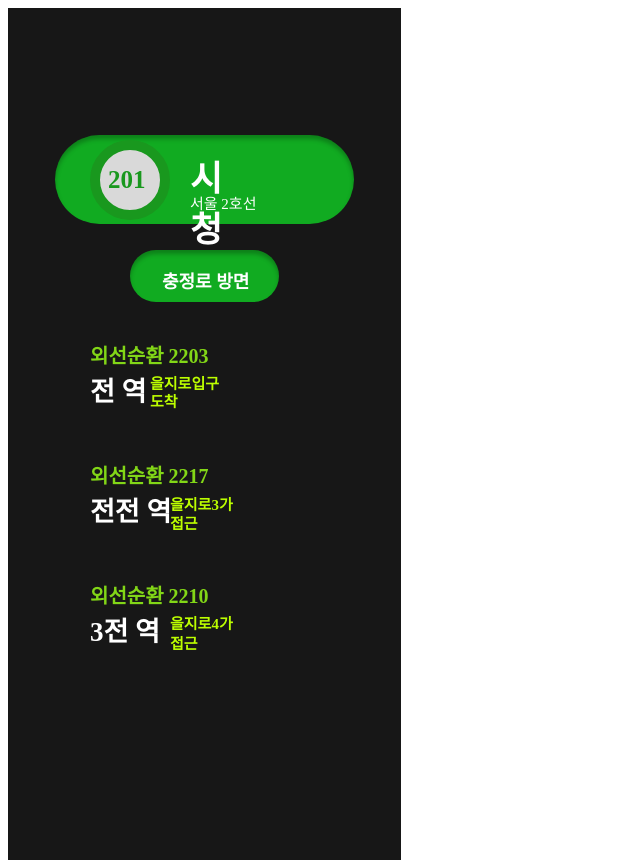
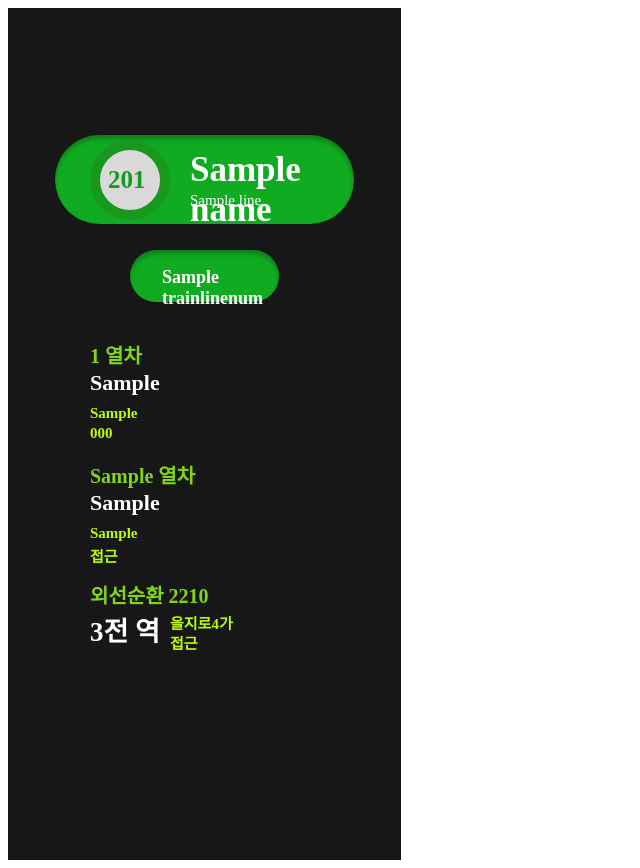
Before and after one commit to SeongbinSon/FlowRail-V1, a Flask app: template FlowRail/templates/service_templates/subway-DI.html in a window 1280 px wide. Shown: the whole page, without its empty margins (0-640 px from the left). Run offline with Flask 3, Linux system fonts and the light colour scheme; the template is opened without the code that fills it: most values are stand-ins (such as "Sample title", 1, 10 or a date in 2020).

Commit message:
기능구현 중 jinja2 활용

```diff
--- a/FlowRail/app.py
+++ b/FlowRail/app.py
@@ -2,6 +2,10 @@ from flask import Flask, render_template, request
 import requests
 app = Flask(__name__)
 
+line_number = {
+    "1077" : "신분당선",
+    "1002" : "2호선"
+}
 # /* ------------------------------------------------------------------------------------------------ */
 
 @app.route('/')
@@ -97,7 +101,7 @@ def getForm():
 
 
 
-    return render_template('form.html', time=arrivaltime, firstMsg=RTSA_firstMsg, secondMsg=RTSA_secondMsg, SW_INFOLIST = info_list, testord = test_ord , line_check_updn = lineupdn)
+    return render_template('subway-DI.html', time=arrivaltime, firstMsg=RTSA_firstMsg, secondMsg=RTSA_secondMsg, SW_INFOLIST = info_list, testord = test_ord , line_check_updn = lineupdn)
 
 # /* ------------------------------------------------------------------------------------------------ */
 
@@ -114,12 +118,13 @@ def getsubway():
     second_info = "default"
     inner_circle_line_to_up_line = 'default'
     outer_circle_line_to_dn_line = 'default'
+    trainlinenum = 'default'
 
     #이름 및 호선 지정
     name = request.form['stationName']
     line = request.form['line']
     updnline = request.form['updnline']
-    print(name, line, updnline)
+    print(name,  line, updnline)
 # /* ------------------------------------------------------------------------------------------------ */
 
     # [/subway] RTSA Line & UpdnLine Terminal
@@ -139,12 +144,15 @@ def getsubway():
 
    #열차 검색을 위한 RTSA_url_First_search
     RTSA_url_First_search = "http://swopenAPI.seoul.go.kr/api/subway/476a4267646572723737724355686d/json/realtimeStationArrival/0/40/"+name
-
+    RTSA_url_Second_search = "http://swopenAPI.seoul.go.kr/api/subway/476a4267646572723737724355686d/json/realtimeStationArrival/0/40/"+name
+    RTSA_url_Third_search = "http://swopenAPI.seoul.go.kr/api/subway/476a4267646572723737724355686d/json/realtimeStationArrival/2/2/"+name
     # 실시간 역 도착정보 불러오기
     RTSA_get_info = requests.get(RTSA_url_First_search)
+    RTSA_Second_get_info = requests.get(RTSA_url_Second_search)
 
     # 정보 json 변환
     RTSA_get_info = RTSA_get_info.json()
+    RTSA_Second_get_info = RTSA_Second_get_info.json()
 
 
     if updnline == '내선':
@@ -166,7 +174,7 @@ def getsubway():
                     second_info = RTSA_get_info['realtimeArrivalList'][Timelist]['arvlMsg3']
 
 
-            #arvlcode 한글변환 부분
+                            #arvlcode 한글변환 부분
                     if RTSA_get_info['realtimeArrivalList'][Timelist]['arvlCd'] == "0":
                         arvlcode = "진입"
 
@@ -187,6 +195,44 @@ def getsubway():
 
 
                     elif RTSA_get_info['realtimeArrivalList'][Timelist]['arvlCd'] == "99":
+                        arvlcode = "운행중"
+                    break
+
+
+
+
+    for S_Timelist in range(len(RTSA_Second_get_info['realtimeArrivalList'])):
+        if RTSA_Second_get_info['realtimeArrivalList'][S_Timelist]['updnLine'] == updnline or RTSA_Second_get_info['realtimeArrivalList'][S_Timelist]['updnLine'] == inner_circle_line_to_up_line or RTSA_Second_get_info['realtimeArrivalList'][S_Timelist]['updnLine'] == outer_circle_line_to_dn_line:
+
+            if RTSA_Second_get_info['realtimeArrivalList'][S_Timelist]['subwayId'] == line:
+                    second_arrivaltime = RTSA_Second_get_info['realtimeArrivalList'][S_Timelist]['barvlDt']
+                    second_infomation_test = RTSA_Second_get_info['realtimeArrivalList'][S_Timelist]['btrainNo']
+                    second_updnline_checker = RTSA_Second_get_info['realtimeArrivalList'][S_Timelist]['updnLine']
+                    second_first_info = RTSA_Second_get_info['realtimeArrivalList'][S_Timelist]['arvlMsg2']
+                    two_second_info = RTSA_Second_get_info['realtimeArrivalList'][S_Timelist]['arvlMsg3']
+
+
+
+                    if RTSA_Second_get_info['realtimeArrivalList'][S_Timelist]['arvlCd'] == "0":
+                        arvlcode = "진입"
+
+                    elif RTSA_Second_get_info['realtimeArrivalList'][S_Timelist]['arvlCd'] == "1":
+                        arvlcode = "도착"
+
+                    elif RTSA_Second_get_info['realtimeArrivalList'][S_Timelist]['arvlCd'] == "2":
+                        arvlcode = "출발"
+
+                    elif RTSA_Second_get_info['realtimeArrivalList'][S_Timelist]['arvlCd'] == "3":
+                        arvlcode = "전역출발"
+
+                    elif RTSA_Second_get_info['realtimeArrivalList'][S_Timelist]['arvlCd'] == "4":
+                        arvlcode = "전역진입"
+
+                    elif RTSA_Second_get_info['realtimeArrivalList'][S_Timelist]['arvlCd'] == "5":
+                        arvlcode = "전역도착"
+
+
+                    elif RTSA_Second_get_info['realtimeArrivalList'][S_Timelist]['arvlCd'] == "99":
                         arvlcode = "운행중"
                     break
 
@@ -229,7 +275,12 @@ def getsubway():
     print("/* ------------------------------------------------------------------------------------------------ */")
     print("/*                                                                                                  */")
     print("/* ------------------------------------------------------------------------------------------------ */")
-    return render_template('search.html', time = arrivaltime , arrivalcode = arvlcode , train_number = infomation_test , updn_check = updnline_checker , first_info = first_info , second_info = second_info)
+    print(infomation_test) # 열차 번호
+    print(first_info)
+    print(second_info) # 현재 역
+    print(arvlcode) # 도착 코드
+
+    return render_template('./service_templates/subway-DI.html', name = name, line=line_number[line] ,time = arrivaltime , arrivalcode = arvlcode , train_number = infomation_test ,updn_check = updnline_checker , first_info = first_info , second_info = second_info,second_arrivaltime = second_arrivaltime, second_infomation_test = second_infomation_test,second_updnline_checker = second_updnline_checker, second_first_info = second_first_info, two_second_info = two_second_info)
 
 # /* ------------------------------------------------------------------------------------------------ */
 @app.route("/test")
--- a/FlowRail/static/subway-DI.css
+++ b/FlowRail/static/subway-DI.css
@@ -51,7 +51,7 @@
     position: absolute;
     top: 145px;
     left: 180px;
-    width: 62px;
+    width: 180px;
     height: 29px;
     margin: 5px 0 0 10px;
     font-family: Pretendard;
@@ -131,10 +131,10 @@
     position: absolute;
     top: 370px;
     left: 90px;
-    width: 128px;
+    width: 300px;
     height: 29px;
     font-family: Pretendard;
-    font-size: 27px;
+    font-size: 22px;
     font-weight: bold;
     font-stretch: normal;
     font-style: normal;
@@ -146,8 +146,8 @@
 
 .car-now-station{
     position: absolute;
-    top: 372px;
-    left: 150px;
+    top: 405px;
+    left: 90px;
     width: 70px;
     height: 11px;
     font-family: Pretendard;
@@ -163,8 +163,8 @@
 
 .car-now-check{
     position: absolute;
-    top: 390px;
-    left: 150px;
+    top: 425px;
+    left: 90px;
     width: 70px;
     height: 11px;
     font-family: Pretendard;
@@ -199,10 +199,10 @@
     position: absolute;
     top: 490px;
     left: 90px;
-    width: 128px;
+    width: 400px;
     height: 29px;
     font-family: Pretendard;
-    font-size: 27px;
+    font-size: 22px;
     font-weight: bold;
     font-stretch: normal;
     font-style: normal;
@@ -214,8 +214,8 @@
 
 .car-now-station-2{
     position: absolute;
-    top: 493px;
-    left: 170px;
+    top: 525px;
+    left: 90px;
     width: 70px;
     height: 11px;
     font-family: Pretendard;
@@ -231,8 +231,8 @@
 
 .car-now-check-2{
     position: absolute;
-    top: 512px;
-    left: 170px;
+    top: 545px;
+    left: 90px;
     width: 70px;
     height: 11px;
     font-family: Pretendard;
--- a/FlowRail/templates/service_templates/subway-DI.html
+++ b/FlowRail/templates/service_templates/subway-DI.html
@@ -9,17 +9,17 @@
             <div class="station-background"></div>
             <div class="line2-e-201"></div>
             <span class="line2-t-201">201</span>
-            <span class="station-name">시청</span>
-            <span class="station-t-line2">서울 2호선</span>
+            <span class="station-name">{{name}}</span>
+            <span class="station-t-line2">{{line}}</span>
             <div class="in-out-line-background"></div>
-            <span class="in-out-t">충정로 방면</span>
-            <span class="infomation-t-1">외선순환 2203</span>
-            <span class="infomation-station-now">전 역</span>
-            <span class="car-now-station">을지로입구</span>
-            <span class="car-now-check">도착</span>
-            <span class="infomation-t-2">외선순환 2217</span>
-            <span class="infomation-station-now-2">전전 역</span>
-            <span class="car-now-station-2">을지로3가</span>
+            <span class="in-out-t">{{trainlinenum}}</span>
+            <strong class="infomation-t-1">{{train_number}} 열차</strong>
+            <span class="infomation-station-now">{{first_info}}</span>
+            <span class="car-now-station">{{second_info}}</span>
+            <span class="car-now-check">{{arrivalcode}}</span>
+            <span class="infomation-t-2">{{second_infomation_test}} 열차</span>
+            <span class="infomation-station-now-2">{{second_first_info}}</span>
+            <span class="car-now-station-2">{{two_second_info}}</span>
             <span class="car-now-check-2">접근</span>
             <span class="infomation-t-3">외선순환 2210</span>
             <span class="infomation-station-now-3">3전 역</span>
```
Also changed, not shown: FlowRail/static/station-search.css (+27 -0 lines), FlowRail/templates/service_templates/station-search.html (+5 -4 lines).
